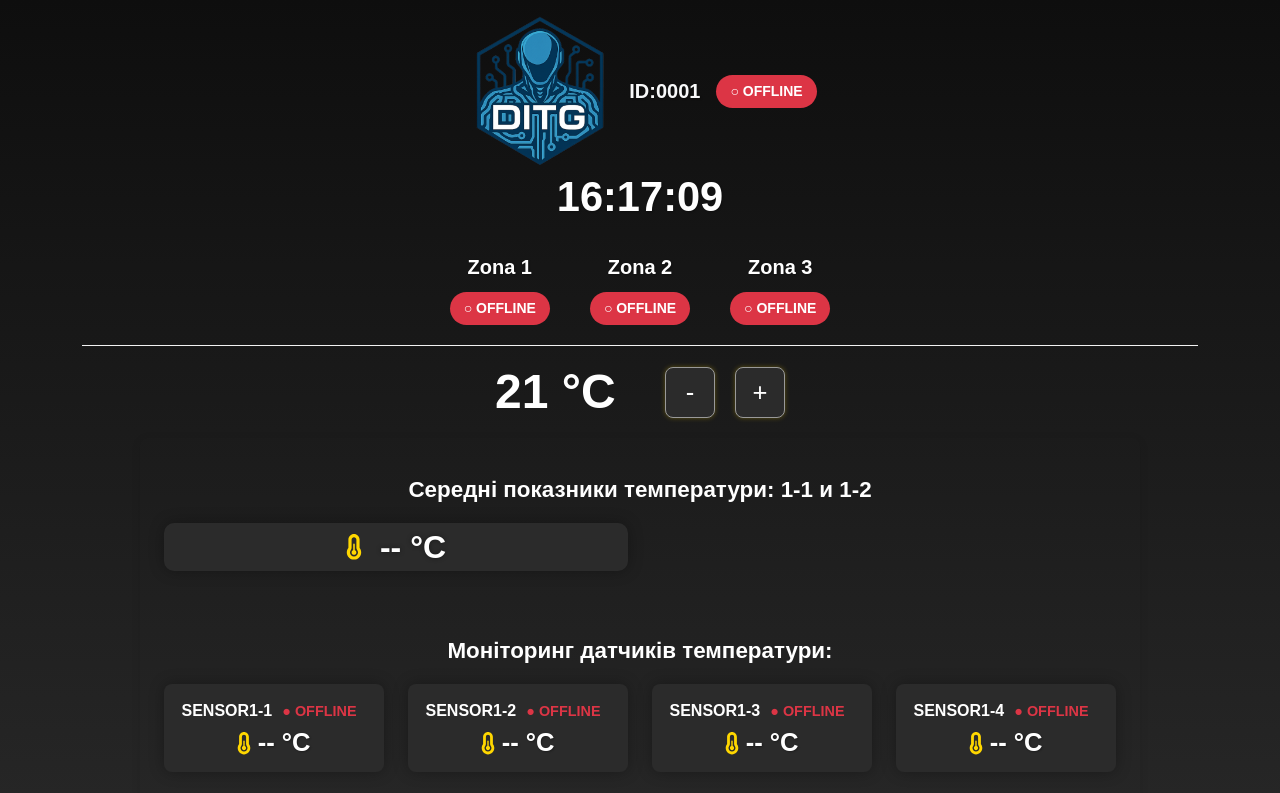
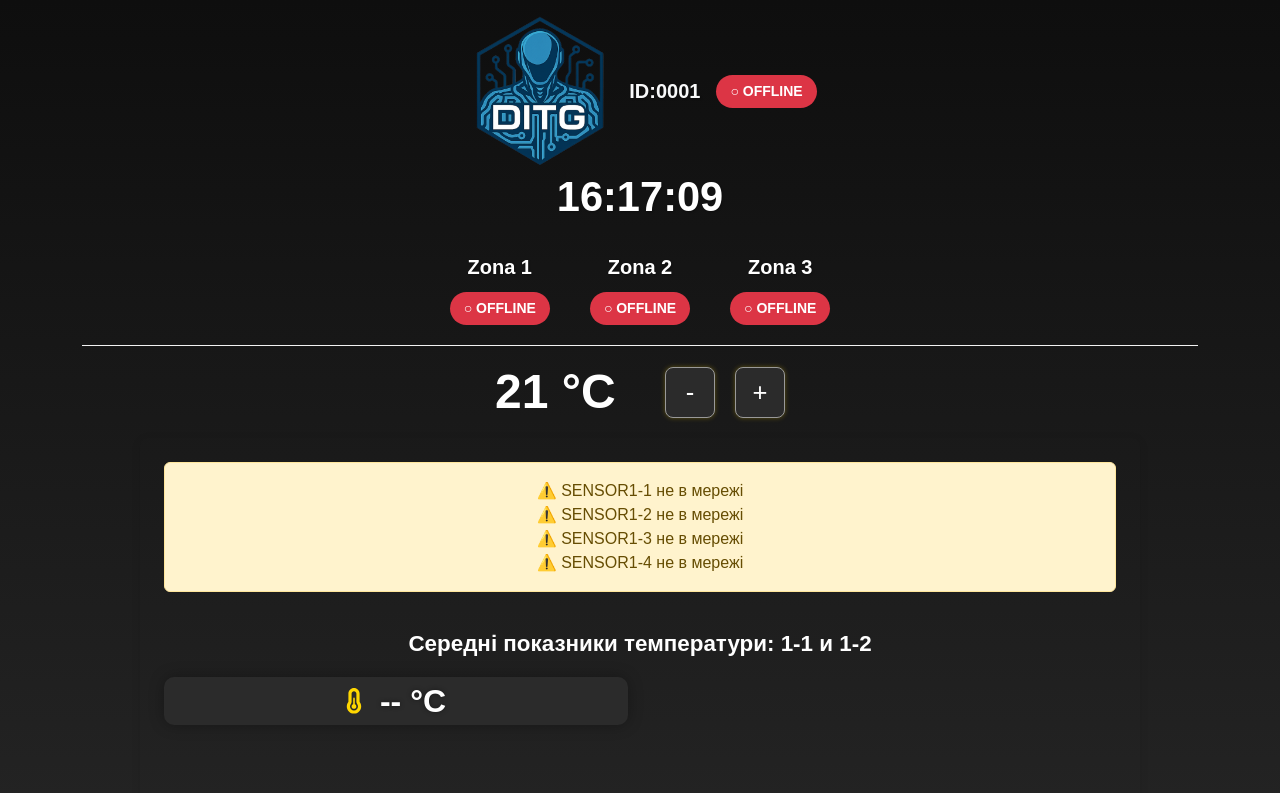
Before and after one commit to DITGDIGENTIS/ditgdigentis, a Next.js app: page / in a window 1280 px wide. Shown: the top 793 px of the page. Built offline with nearby package versions, Linux system fonts and the light colour scheme; no server answers.

Commit message:
SENSOR 1 2 3 4

```diff
--- a/src/components/SensorMonitor.tsx
+++ b/src/components/SensorMonitor.tsx
@@ -30,6 +30,7 @@ const TIMEOUT_MS = 5 * 60 * 1000; // 5 минут
 
 export function SensorMonitor() {
   const [sensors, setSensors] = useState<SensorData[]>([]);
+  const [alerts, setAlerts] = useState<string[]>([]);
   const sensorCache = useRef<Record<string, SensorData>>({});
 
   useEffect(() => {
@@ -74,6 +75,13 @@ export function SensorMonitor() {
           });
 
         setSensors(updatedList);
+
+        // Генерация алертов
+        const offlineAlerts = updatedList
+          .filter((s) => !s.online)
+          .map((s) => `⚠️ ${s.id} не в мережі`);
+
+        setAlerts(offlineAlerts);
       } catch (error) {
         console.error("Ошибка получения:", error);
       }
@@ -84,7 +92,6 @@ export function SensorMonitor() {
     return () => clearInterval(interval);
   }, []);
 
-  // Только SENSOR1-1 и SENSOR1-2
   const filteredSensors = sensors.filter(
     (s) => s.id === "SENSOR1-1" || s.id === "SENSOR1-2"
   );
@@ -100,6 +107,14 @@ export function SensorMonitor() {
 
   return (
     <div className="container sensor-container p-4">
+      {alerts.length > 0 && (
+        <div className="alert alert-warning text-center mb-4" role="alert">
+          {alerts.map((msg, index) => (
+            <div key={index}>{msg}</div>
+          ))}
+        </div>
+      )}
+
       <h2 className="text-center mb-1">Середні показники температури: 1-1 и 1-2</h2>
       <div className="row">
         <div className="col-12 col-md-6 pb-2">
```
